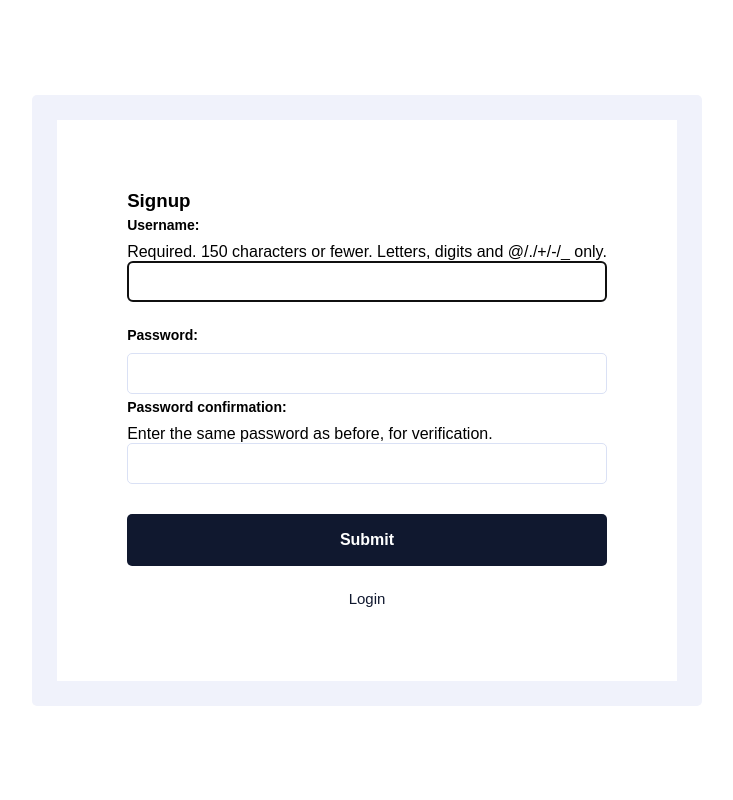
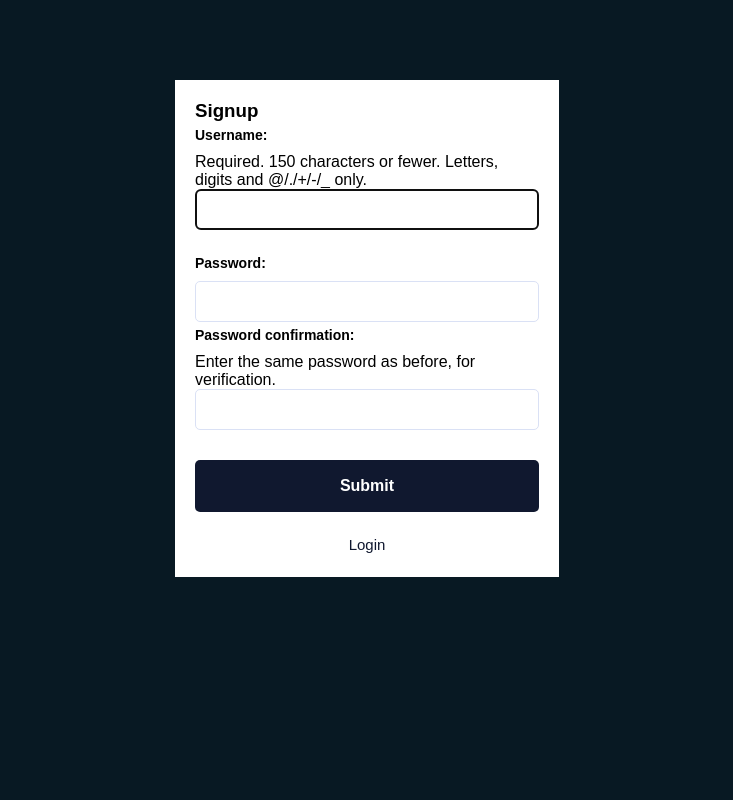
Before and after one commit to amansr18/BullsEye, a Django app: page /signup/ in a window 1280 px wide. Shown: the whole page, without its empty margins (273-1006 px from the left). Run offline with Django 5.2, Linux system fonts and the light colour scheme; some libraries are stand-ins or nearby versions.

Commit message:
Improved some UI features

```diff
--- a/static/css/login.css
+++ b/static/css/login.css
@@ -10,12 +10,13 @@
 justify-content: center;
 align-items: center;
 height: 100vh;
-background-color: #fff;
+background-color: #081923;
 }
+
 .shadow-wrap{
  border-radius: 5px;
  padding: 25px;
- background-color:#F0F2FB;
+ background-color:#012337;
 }
 .form-wrap{
  background-color: #fff;
--- /dev/null
+++ b/static/css/signup.css
@@ -0,0 +1,82 @@
+*{
+    padding: 0;
+    margin: 0;
+    box-sizing: border-box;
+    font-family: 'Mulish', sans-serif;
+    transition: 0.3s all ease-in-out;
+   }
+   body{
+    position: relative;
+    display: flex;
+    justify-content: center;
+    align-items: center;
+    width: 100%;
+    height: 100%;
+    background-color: #081923;
+   }
+
+
+   .shadow-wrap{
+    position: absolute;
+    width: 30%;
+    height: 45%;
+    margin-top: 80px;
+    left: 35%;
+    border-radius: 10px;
+    background-color:#1692d9;
+   }
+   .form-wrap{
+    background-color: #fff;
+    padding: 20px;
+   }
+   .form-wrap form *{
+    display: block;
+    width: 100%;
+   }
+   .form-wrap form label{
+   margin-bottom: 5px;
+   font-size: 14px;
+   font-weight: 700;
+   line-height: 26px;
+   }
+   .form-wrap form input{
+   padding: 12px 20px;
+   border-radius: 5px;
+   border: 1px solid #DAE1F5;
+   background: #FFF;
+   color: #545D7A;
+   }
+   #id_username{
+    margin-bottom: 20px;
+   }
+   .form-wrap button{
+    border-radius: 5px;
+   background: #10182F;
+   color: #FFF;
+   cursor: pointer;
+   text-align: center;
+   font-size: 16px;
+   padding: 12px 68px;
+   font-weight: 700;
+   border: 1px solid transparent;
+   margin-top: 30px;
+   line-height: 26px;
+   }
+   .signup-link{
+    color: #10182F;
+    font-size: 15px;
+    margin-top: 20px;
+    text-align: center;
+    line-height: 25px;
+    display: block;
+   text-decoration: none;
+   }
+   .signup-link:hover{
+    text-decoration: underline;
+   }
+   .form-wrap button:hover{
+    background-color: #fff;
+    color: #10182F;
+    border-color: #10182F;
+
+   }
--- a/templates/landing.html
+++ b/templates/landing.html
@@ -66,7 +66,7 @@
           <li><a class="nav-link scrollto" href="#services">Services</a></li>
           <li><a class="nav-link scrollto" href="#team">Team</a></li>
           <li><a class="nav-link scrollto" href="#contact">Contact</a></li>
-          <li><a class="getstarted scrollto" href="{% url 'loginSignup:login' %}">Get Started</a></li>
+          <li><a class="getstarted scrollto" href="{% url 'loginSignup:signup' %}">Get Started</a></li>
         </ul>
         <i class="bi bi-list mobile-nav-toggle"></i>
       </nav><!-- .navbar -->
--- a/templates/registration/signup.html
+++ b/templates/registration/signup.html
@@ -6,7 +6,7 @@
     <meta charset="UTF-8">
     <meta name="viewport" content="width=device-width, initial-scale=1.0">
     <title>Document</title>
-    <link rel="stylesheet" href="{% static 'css/login.css' %}">
+    <link rel="stylesheet" href="{% static 'css/signup.css' %}">
 </head>
 <body>
     <div id="signup">
```
Also changed, not shown: static/css/base.css (+18 -1 lines), static/javascript/index.js (+11 -2 lines), templates/index.html (+5 -5 lines), db.sqlite3.
